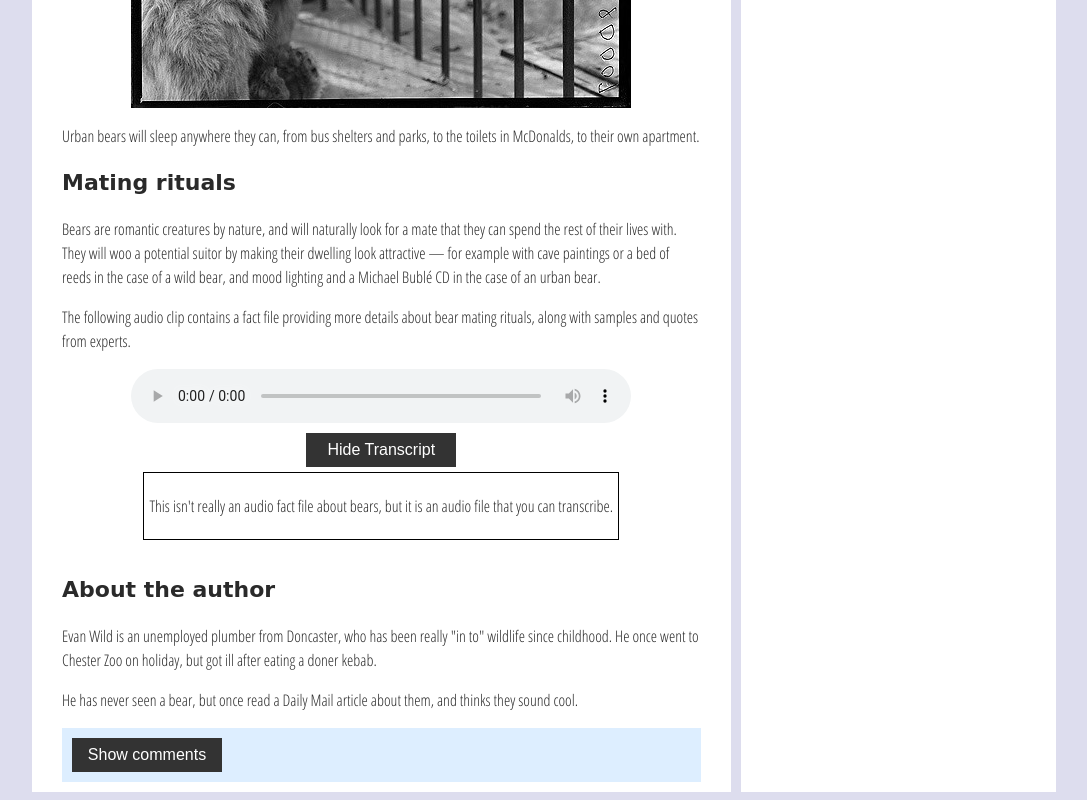
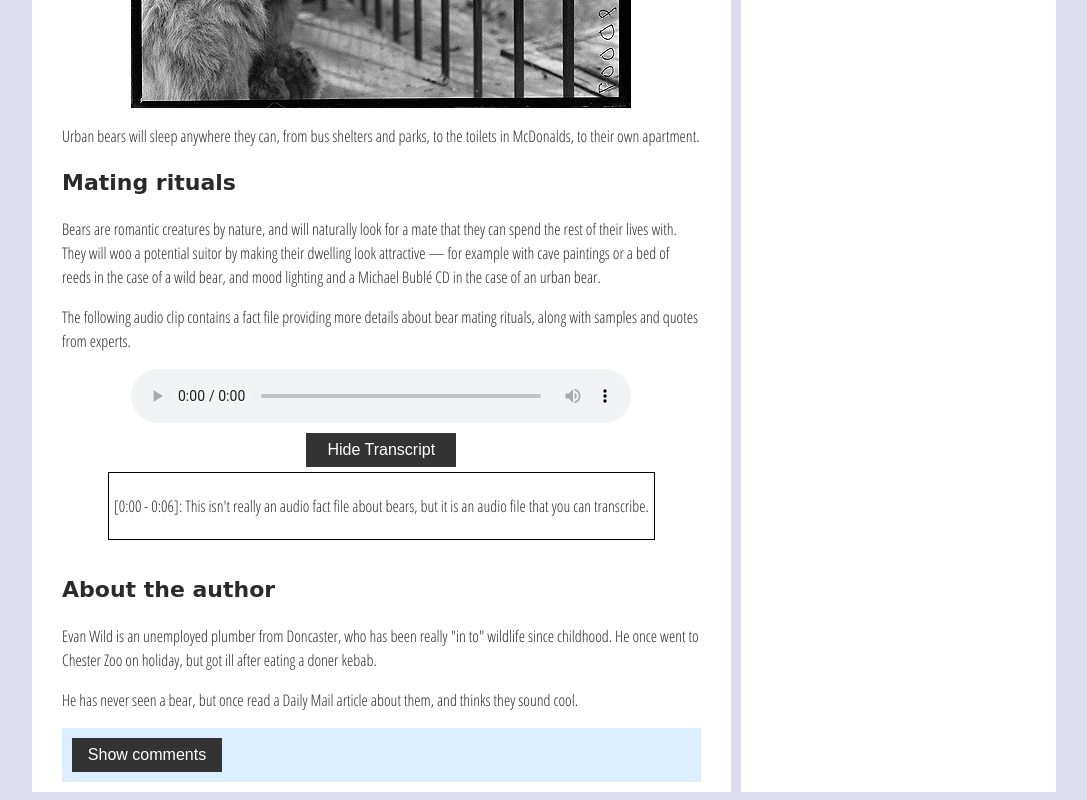
Before and after one commit to lucasberry12/M5.2-Lab---Lucas-Berry, a website: page index.html in a window 1280 px wide. Both pictures are taken after a click on the button "Show Transcript". Shown: the part 1719-2519 px from the top of the page, without its empty margins (96-1183 px from the left). Drawn offline with Linux system fonts and the light colour scheme; a web font is replaced by a local one.

Commit message:
Fixed timestamps for transcript and changed table title

```diff
--- a/index.html
+++ b/index.html
@@ -72,7 +72,8 @@
           </p>
           <table>
             <caption>
-              Useful Facts About Bears (Wild and Urban)
+              Useful Facts About Wild/Urban Bears (Coat, Adult Size, Habitat,
+              Lifespan, Diet)
             </caption>
             <thead>
               <tr>
@@ -165,8 +166,10 @@
             </div>
             <section class="transcript">
               <p>
-                This isn't really an audio fact file about bears, but it is an
-                audio file that you can transcribe.
+                [<time datetime="PT0S">0:00</time> -
+                <time datetime="PT6S">0:06</time>]: This isn't really an audio
+                fact file about bears, but it is an audio file that you can
+                transcribe.
               </p>
             </section>
           </div>
```
